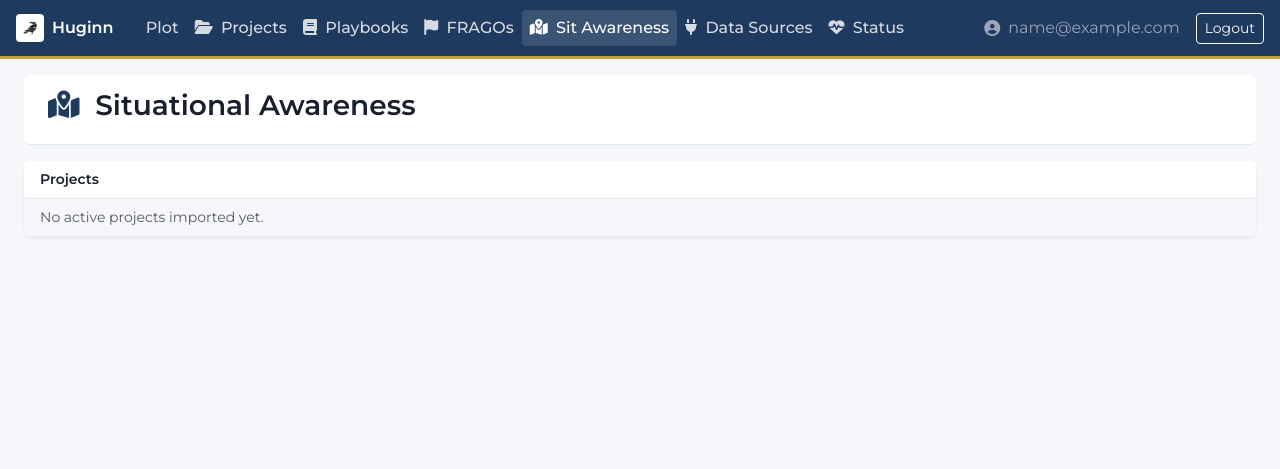
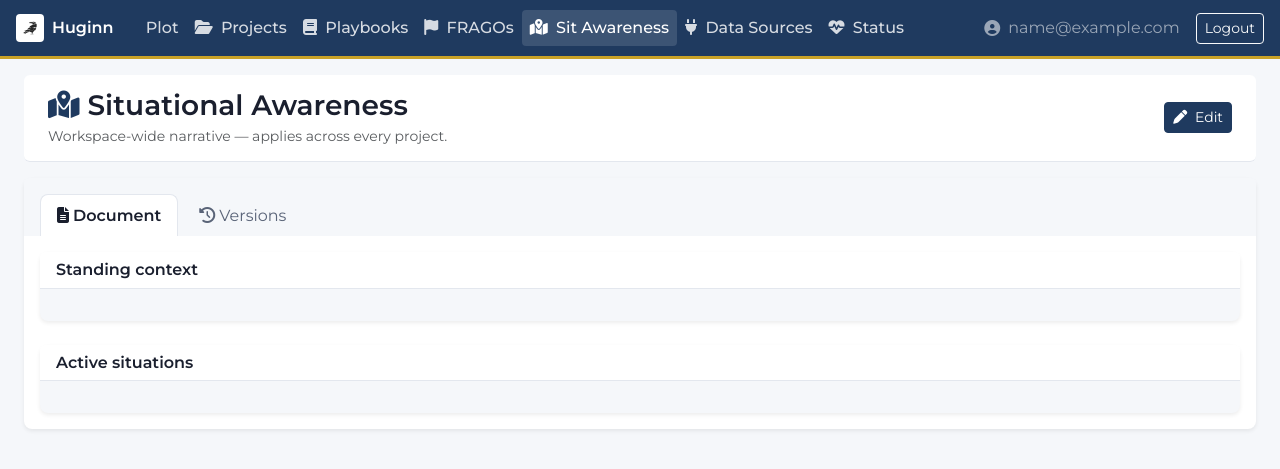
Before and after one commit to FeatureFactory-io/huginn, a Django app: page /sitawareness/ in a window 1280 px wide. Shown: the top 469 px of the page. Run offline with Django 5.2, Linux system fonts and the light colour scheme; the visitor is signed in with stand-in values (Sample User, id 1); data comes from the database, SQL or seed files in the repository; data that the repository does not hold is empty; parts of the project's set-up code (start-up, migrations or seed data) failed here and were passed over; some libraries are stand-ins or nearby versions.

Commit message:
feat(sa): workspace-global singleton Situational Awareness
- Migration consolidates per-project SA rows and removes Project FK
- Model/service/views/templates: single capsule, no ?project= or hub
- Tests + factories + admin aligned
- Act 12 feature specs + user journey open decision + vision ER/table notes

Co-authored-by: Cursor <cursoragent@cursor.com>

```diff
--- a/sitrep/admin.py
+++ b/sitrep/admin.py
@@ -25,7 +25,7 @@ class FragoAdmin(admin.ModelAdmin):
 
 @admin.register(SituationalAwareness)
 class SituationalAwarenessAdmin(admin.ModelAdmin):
-    list_display = ("project",)
+    list_display = ("__str__",)
 
 
 @admin.register(SituationalAwarenessVersion)
--- a/sitrep/models/situational_awareness.py
+++ b/sitrep/models/situational_awareness.py
@@ -1,23 +1,17 @@
-"""Situational Awareness document — one per Project, versioned snapshots."""
+"""Situational Awareness document — one capsule per workspace, versioned snapshots."""
 
 from django.conf import settings
 from django.db import models
 
 
 class SituationalAwareness(models.Model):
-    """Single SA capsule bound to a project."""
-
-    project = models.OneToOneField(
-        "ingestion.Project",
-        on_delete=models.CASCADE,
-        related_name="situational_awareness",
-    )
+    """Single SA capsule for the whole workspace (singleton row)."""
 
     class Meta:
         verbose_name_plural = "Situational awareness records"
 
     def __str__(self) -> str:
-        return f"SA(project={self.project_id})"
+        return "SA (workspace)"
 
 
 class SituationalAwarenessVersion(models.Model):
--- a/ui/templates/ui/situational_awareness/view.html
+++ b/ui/templates/ui/situational_awareness/view.html
@@ -1,36 +1,25 @@
 {% extends "base.html" %}
 {# Operational SA view: parity source ui/templates/ui/mockups/sitawareness/view.html #}
 
-{% block title %}Situational Awareness · {{ project_slug }}{% endblock %}
+{% block title %}Situational Awareness{% endblock %}
 
 {% block content %}
 {% include "ui/mockups/_screen_anchor.html" with screen_id="SITAWARENESS-VIEW-1" screen_testid="sitawareness-view-loaded" %}
-
-<nav aria-label="breadcrumb" class="mb-2">
-  <ol class="breadcrumb small mb-0">
-    <li class="breadcrumb-item"><a href="{% url 'projects-list' %}">Projects</a></li>
-    <li class="breadcrumb-item text-muted" aria-current="page">{{ project_slug }}</li>
-  </ol>
-</nav>
 
 <section class="hg-page-header rounded-2 mb-3 d-flex flex-wrap align-items-center justify-content-between gap-3">
   <div class="flex-grow-1">
     <h1 class="hg-page-title d-flex align-items-center gap-2 mb-1 flex-wrap" data-testid="sitawareness-view-heading">
       <i class="fa-solid fa-map-location-dot text-primary" aria-hidden="true"></i>
-      <span>Situational Awareness · {{ project_slug }}</span>
+      <span>Situational Awareness</span>
     </h1>
-    <p class="small text-muted mb-0">Durable narrative memory merged with the Playbook when Gjallarhorn generates SitReps.</p>
+    <p class="small text-muted mb-0">Workspace-wide narrative — applies across every project.</p>
   </div>
   <div class="d-flex flex-wrap gap-2 justify-content-end align-items-center flex-shrink-0" role="toolbar" aria-label="Situational Awareness actions">
-    {% if not project_archived %}
     <a class="btn btn-primary btn-sm"
-       href="{% url 'sitawareness-edit' %}?project={{ project_slug }}&tab=document"
+       href="{% url 'sitawareness-edit' %}?tab=document"
        data-testid="sitawareness-view-edit-btn">
       <i class="fa-solid fa-pen me-1" aria-hidden="true"></i> Edit
     </a>
-    {% else %}
-    <span class="small text-muted" data-testid="sitawareness-archived-readonly">Archived project — editing disabled.</span>
-    {% endif %}
   </div>
 </section>
 
@@ -39,7 +28,7 @@
     <ul class="nav nav-tabs card-header-tabs" role="tablist" id="sitawareness-view-tabs" data-testid="sitawareness-view-tablist">
       <li class="nav-item" role="presentation">
         <a class="nav-link {% if active_tab == 'document' %}active{% endif %}"
-           href="{% url 'sitawareness-view' %}?project={{ project_slug }}&tab=document"
+           href="{% url 'sitawareness-view' %}?tab=document"
            role="tab"
            aria-selected="{% if active_tab == 'document' %}true{% else %}false{% endif %}"
            id="sitawareness-tab-document"
@@ -49,7 +38,7 @@
       </li>
       <li class="nav-item" role="presentation">
         <a class="nav-link {% if active_tab == 'versions' %}active{% endif %}"
-           href="{% url 'sitawareness-view' %}?project={{ project_slug }}&tab=versions"
+           href="{% url 'sitawareness-view' %}?tab=versions"
            role="tab"
            aria-selected="{% if active_tab == 'versions' %}true{% else %}false{% endif %}"
            id="sitawareness-tab-versions"
@@ -66,10 +55,10 @@
       {% if snapshot_version_n %}
       <div class="alert alert-info small py-2 mb-3" data-testid="sitawareness-snapshot-banner">
         Viewing snapshot <strong>v{{ snapshot_version_n }}</strong>.
-        <a href="{% url 'sitawareness-view' %}?project={{ project_slug }}&tab=document">Return to current</a>
+        <a href="{% url 'sitawareness-view' %}?tab=document">Return to current</a>
         {% if head_version_n and snapshot_version_n != head_version_n %}
         ·
-        <a href="{% url 'sitawareness-view' %}?project={{ project_slug }}&tab=document&v={{ snapshot_version_n }}&compare=1" data-testid="sitawareness-compare-link">Compare to current</a>
+        <a href="{% url 'sitawareness-view' %}?tab=document&v={{ snapshot_version_n }}&compare=1" data-testid="sitawareness-compare-link">Compare to current</a>
         {% endif %}
       </div>
       {% endif %}
@@ -128,7 +117,7 @@
       <div class="list-group list-group-flush">
         {% for v in versions %}
         <a class="list-group-item list-group-item-action text-start py-3"
-           href="{% url 'sitawareness-view' %}?project={{ project_slug }}&tab=document&v={{ v.n }}"
+           href="{% url 'sitawareness-view' %}?tab=document&v={{ v.n }}"
            data-testid="sitawareness-version-row-{{ v.n }}">
           <span class="fw-semibold">v{{ v.n }}</span>
           <span class="text-muted"> · {{ v.on }} · {{ v.author }}</span>
--- a/ui/templates/ui/situational_awareness/workspace.html
+++ /dev/null
@@ -1,30 +0,0 @@
-{% extends "base.html" %}
-
-{% block title %}Situational Awareness · Workspace{% endblock %}
-
-{% block content %}
-<section class="hg-page-header rounded-2 mb-3">
-  <h1 class="hg-page-title mb-2" data-testid="sitawareness-workspace-heading">
-    <i class="fa-solid fa-map-location-dot text-primary me-2" aria-hidden="true"></i>
-    Situational Awareness
-  </h1>
-</section>
-
-<div class="card border-0 shadow-sm rounded-3">
-  <div class="card-header bg-white border-bottom py-2 px-3 fw-semibold small">Projects</div>
-  <ul class="list-group list-group-flush" data-testid="sitawareness-workspace-project-list">
-    {% for p in projects %}
-    <li class="list-group-item d-flex justify-content-between align-items-center gap-2">
-      <span>{{ p.display_name|default:p.name }}</span>
-      <a class="btn btn-sm btn-outline-primary"
-         href="{% url 'sitawareness-view' %}?project={{ p.slug }}&tab=document"
-         data-testid="sitawareness-workspace-open-{{ p.slug }}">
-        Open
-      </a>
-    </li>
-    {% empty %}
-    <li class="list-group-item text-muted small">No active projects imported yet.</li>
-    {% endfor %}
-  </ul>
-</div>
-{% endblock %}
--- a/ui/views/situational_awareness.py
+++ b/ui/views/situational_awareness.py
@@ -7,13 +7,12 @@ from __future__ import annotations
 
 from django.contrib import messages
 from django.contrib.auth.decorators import login_required
-from django.http import Http404, HttpRequest, HttpResponse
-from django.shortcuts import get_object_or_404, redirect, render
+from django.http import HttpRequest, HttpResponse
+from django.shortcuts import redirect, render
 from django.urls import reverse
 from django.utils.decorators import method_decorator
 from django.views import View
 
-from ingestion.models import Project
 from sitrep.models import SituationalAwarenessVersion
 from ui.services import situational_awareness_service as sa_svc
 
@@ -36,23 +35,13 @@ def _want_compare(request: HttpRequest) -> bool:
 
 @method_decorator(login_required, name="dispatch")
 class SituationalAwarenessView(View):
-    """SITAWARENESS-VIEW-1 — workspace hub or Document | Versions tabs."""
+    """SITAWARENESS-VIEW-1 — workspace-global Document | Versions tabs."""
 
     template_name = "ui/situational_awareness/view.html"
 
     def get(self, request: HttpRequest) -> HttpResponse:
-        slug = (request.GET.get("project") or "").strip()
-        if not slug:
-            projects = list(Project.objects.filter(status=Project.Status.ACTIVE).order_by("name"))
-            return render(
-                request,
-                "ui/situational_awareness/workspace.html",
-                {"active_nav": "sitawareness", "projects": projects},
-            )
-
-        project = get_object_or_404(Project.objects.all(), slug=slug)
         tab = _active_tab(request)
-        sa = sa_svc.get_or_create_awareness(project)
+        sa = sa_svc.get_or_create_awareness()
         head = sa_svc.head_version(sa)
         snap_n = _parse_version_param(request.GET.get("v"))
         snapshot_ver: SituationalAwarenessVersion | None = None
@@ -72,8 +61,6 @@ class SituationalAwarenessView(View):
 
         ctx = {
             "active_nav": "sitawareness",
-            "project_slug": slug,
-            "project_archived": project.status == Project.Status.ARCHIVED,
             "active_tab": tab,
             "standing_entries": standing_entries,
             "active_entries": active_entries,
@@ -89,20 +76,9 @@ class SituationalAwarenessView(View):
 class SituationalAwarenessEditView(View):
     template_name = "ui/situational_awareness/edit.html"
 
-    def _archived_redirect(self, request: HttpRequest, slug: str) -> HttpResponse:
-        messages.warning(request, "Archived projects cannot edit Situational Awareness.")
-        return redirect(f"{reverse('sitawareness-view')}?project={slug}&tab=document")
-
     def get(self, request: HttpRequest) -> HttpResponse:
-        slug = (request.GET.get("project") or "").strip()
-        if not slug:
-            raise Http404("project query parameter is required")
-        project = get_object_or_404(Project.objects.all(), slug=slug)
-        if project.status == Project.Status.ARCHIVED:
-            return self._archived_redirect(request, slug)
-
         tab = _active_tab(request)
-        sa = sa_svc.get_or_create_awareness(project)
+        sa = sa_svc.get_or_create_awareness()
         head = sa_svc.head_version(sa)
         standing_text = head.standing_md if head else ""
         active_text = head.active_md if head else ""
@@ -112,7 +88,6 @@ class SituationalAwarenessEditView(View):
 
         ctx = {
             "active_nav": "sitawareness",
-            "project_slug": slug,
             "active_tab": tab,
             "standing_text": standing_text,
             "active_text": active_text,
@@ -122,21 +97,14 @@ class SituationalAwarenessEditView(View):
         return render(request, self.template_name, ctx)
 
     def post(self, request: HttpRequest) -> HttpResponse:
-        slug = (request.GET.get("project") or "").strip()
-        if not slug:
-            raise Http404("project query parameter is required")
-        project = get_object_or_404(Project.objects.all(), slug=slug)
-        if project.status == Project.Status.ARCHIVED:
-            return self._archived_redirect(request, slug)
-
         tab = _active_tab(request)
         if tab != "document":
-            return redirect(f"{reverse('sitawareness-edit')}?project={slug}&tab=document")
+            return redirect(f"{reverse('sitawareness-edit')}?tab=document")
 
         standing_md = request.POST.get("standing_md", "")
         active_md = request.POST.get("active_md", "")
         change_summary = (request.POST.get("change_summary") or "").strip()
-        sa = sa_svc.get_or_create_awareness(project)
+        sa = sa_svc.get_or_create_awareness()
         head = sa_svc.head_version(sa)
         versions_qs = list(sa.versions.select_related("created_by").order_by("-version_number"))
         versions = sa_svc.format_versions_rows(versions_qs)
@@ -150,7 +118,6 @@ class SituationalAwarenessEditView(View):
                 self.template_name,
                 {
                     "active_nav": "sitawareness",
-                    "project_slug": slug,
                     "active_tab": "document",
                     "standing_text": standing_md,
                     "active_text": active_md,
@@ -173,7 +140,6 @@ class SituationalAwarenessEditView(View):
                 self.template_name,
                 {
                     "active_nav": "sitawareness",
-                    "project_slug": slug,
                     "active_tab": "document",
                     "standing_text": standing_md,
                     "active_text": active_md,
@@ -183,4 +149,4 @@ class SituationalAwarenessEditView(View):
             )
 
         messages.success(request, "Situational Awareness saved.")
-        return redirect(f"{reverse('sitawareness-view')}?project={slug}&tab=document")
+        return redirect(f"{reverse('sitawareness-view')}?tab=document")
```
Also changed, not shown: docs/features/user_journey.md (+1 -1 lines), docs/ideation/vision.md (+6 -3 lines), tests/factories.py (+0 -2 lines), tests/integration/test_situational_awareness_edit.py (+3 -4 lines), tests/integration/test_situational_awareness_view.py (+9 -37 lines), tests/unit/test_situational_awareness_models.py (+7 -10 lines), ui/services/situational_awareness_service.py (+7 -14 lines), ui/templates/ui/situational_awareness/edit.html (+8 -9 lines), sitrep/migrations/0005_situational_awareness_global.py (added), 2 other files.
